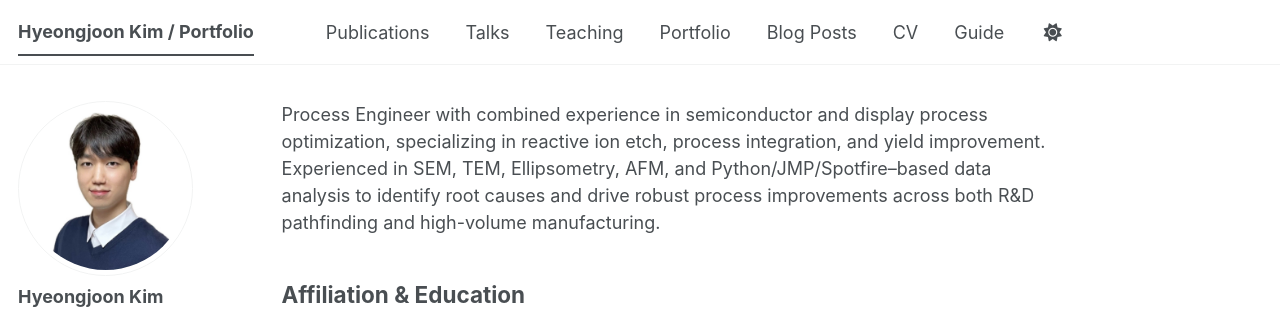
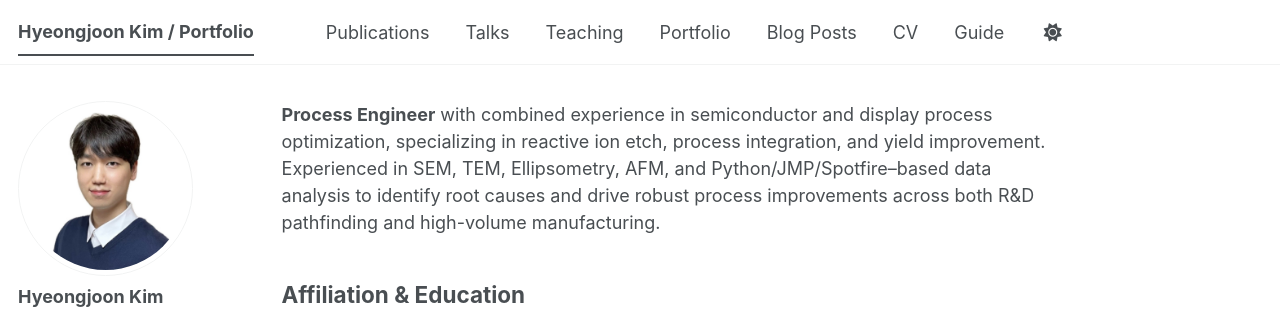
Before and after one commit to joonk1214/joonk1214.github.io, a Jekyll site: the page built from _pages/about.md, in a window 1280 px wide. Shown: the top 309 px of the page. Built offline with Jekyll 4.4.1, drawn with Linux system fonts in a browser that asks for light colours; a script bundle is joined from its source files by our own code; library files that are not in the unit come from our copies.

```diff
--- a/_pages/about.md
+++ b/_pages/about.md
@@ -6,7 +6,7 @@ redirect_from:
   - /about.html
 ---
 
- Process Engineer with combined experience in semiconductor and display process optimization,
+**Process Engineer** with combined experience in semiconductor and display process optimization,
 specializing in reactive ion etch, process integration, and yield improvement. Experienced in SEM,
 TEM, Ellipsometry, AFM, and Python/JMP/Spotfire–based data analysis to identify root causes and
 drive robust process improvements across both R&D pathfinding and high-volume manufacturing.
```
